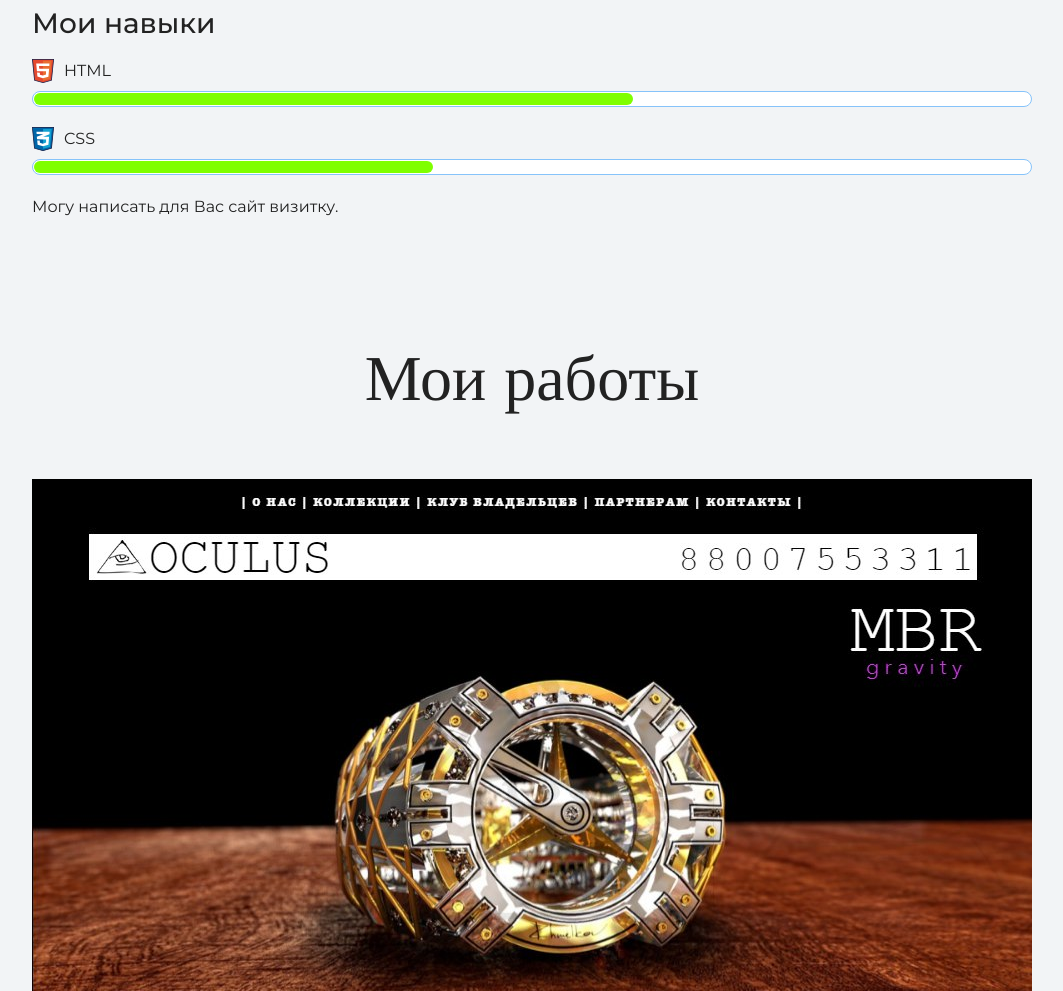
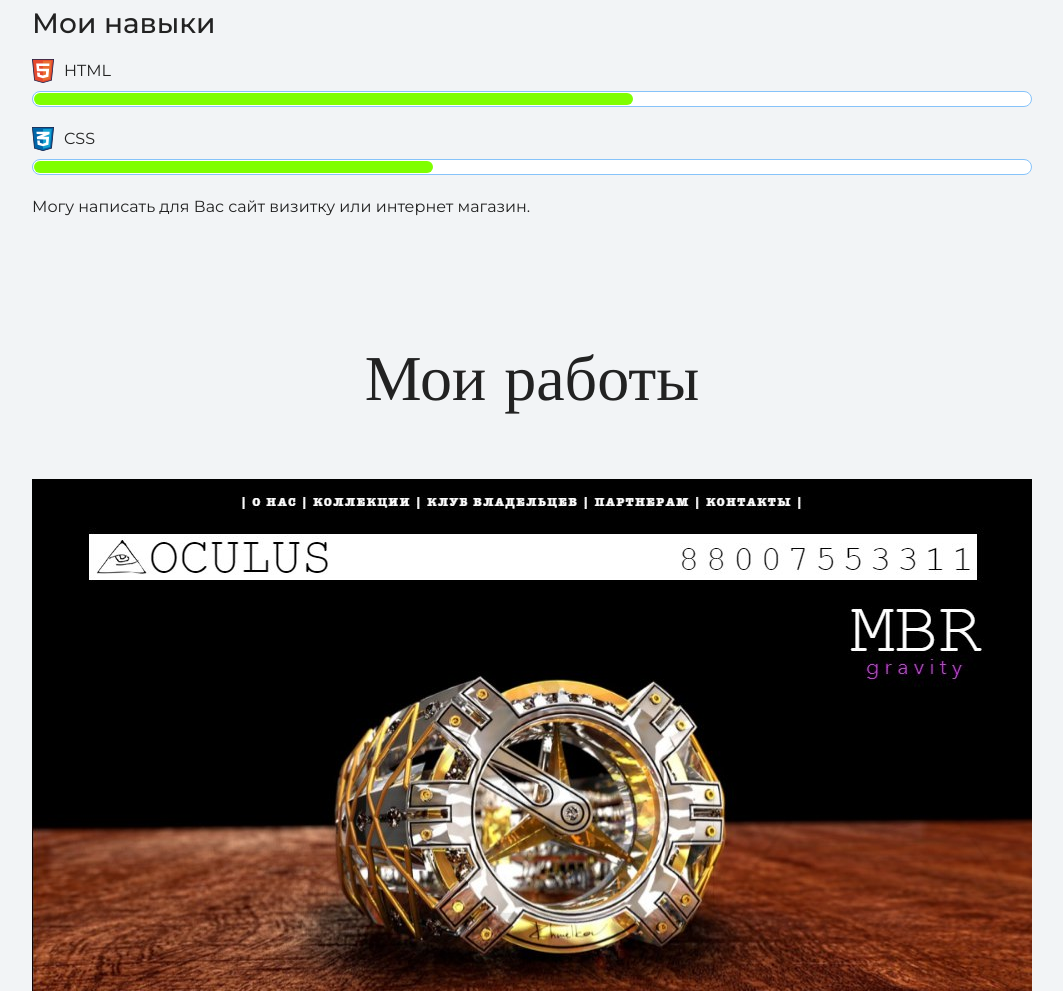
Before and after one commit to ikhmelkov/ikhmelkov, a plain HTML site: page index.html in a window 1280 px wide. Shown: the part 2580-3571 px from the top of the page, without its empty margins (108-1171 px from the left). Drawn offline with nearby package versions, Linux system fonts and the light colour scheme.

Commit message:
Add files via upload

```diff
--- a/index.html
+++ b/index.html
@@ -7,7 +7,7 @@
     <title>Личный сайт Иван Хмельков</title>
   </head>
 
-  <body>
+  <body class="page">
     <header class="page-header">
       <div class="container">
         <a class="header-email" href="mailto:ikhmelkov@gmail.com">ikhmelkov@gmail.com</a>
@@ -42,7 +42,7 @@
           <dd class="level"><div style="width: 40%;">40%</div></dd>
         </dl>
       </div>
-      <p>Могу написать для Вас сайт визитку.</p>
+      <p>Могу написать для Вас сайт визитку или интернет магазин.</p>
       </div>
     </section>
 
```
